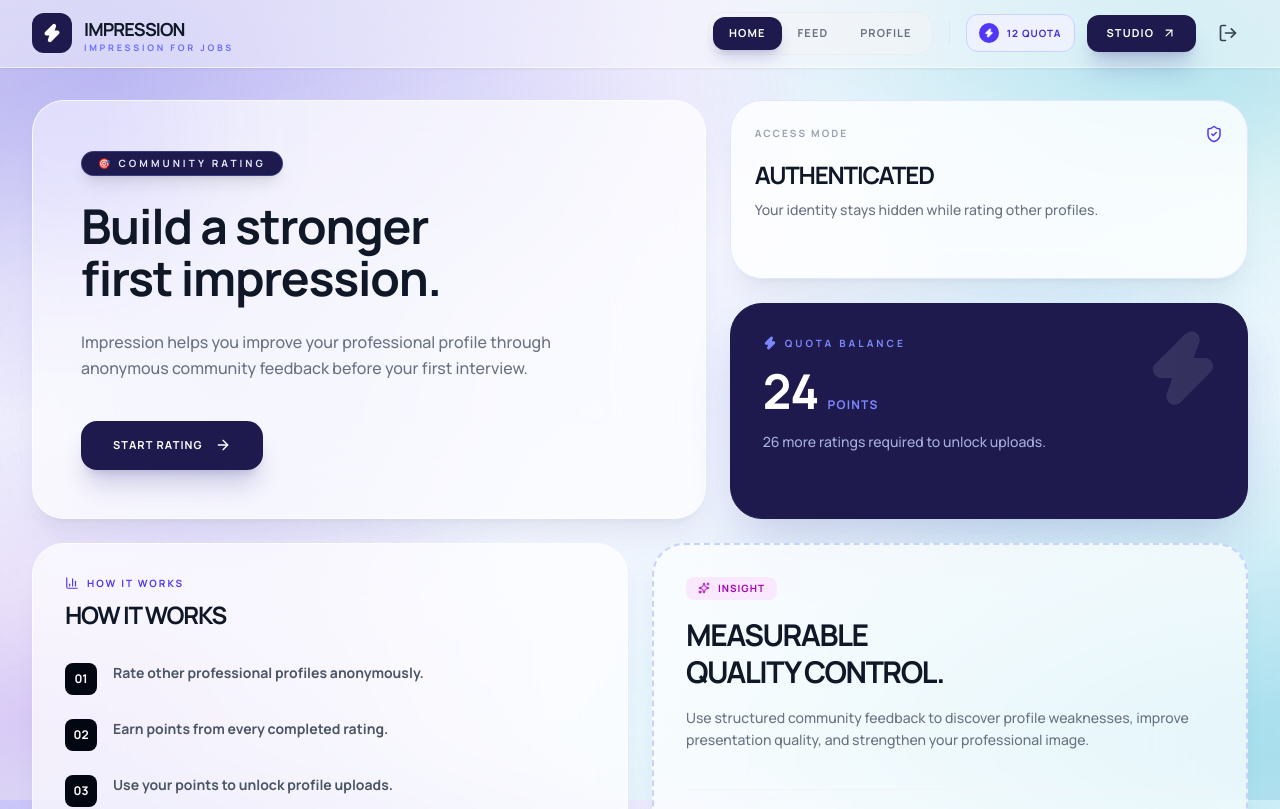
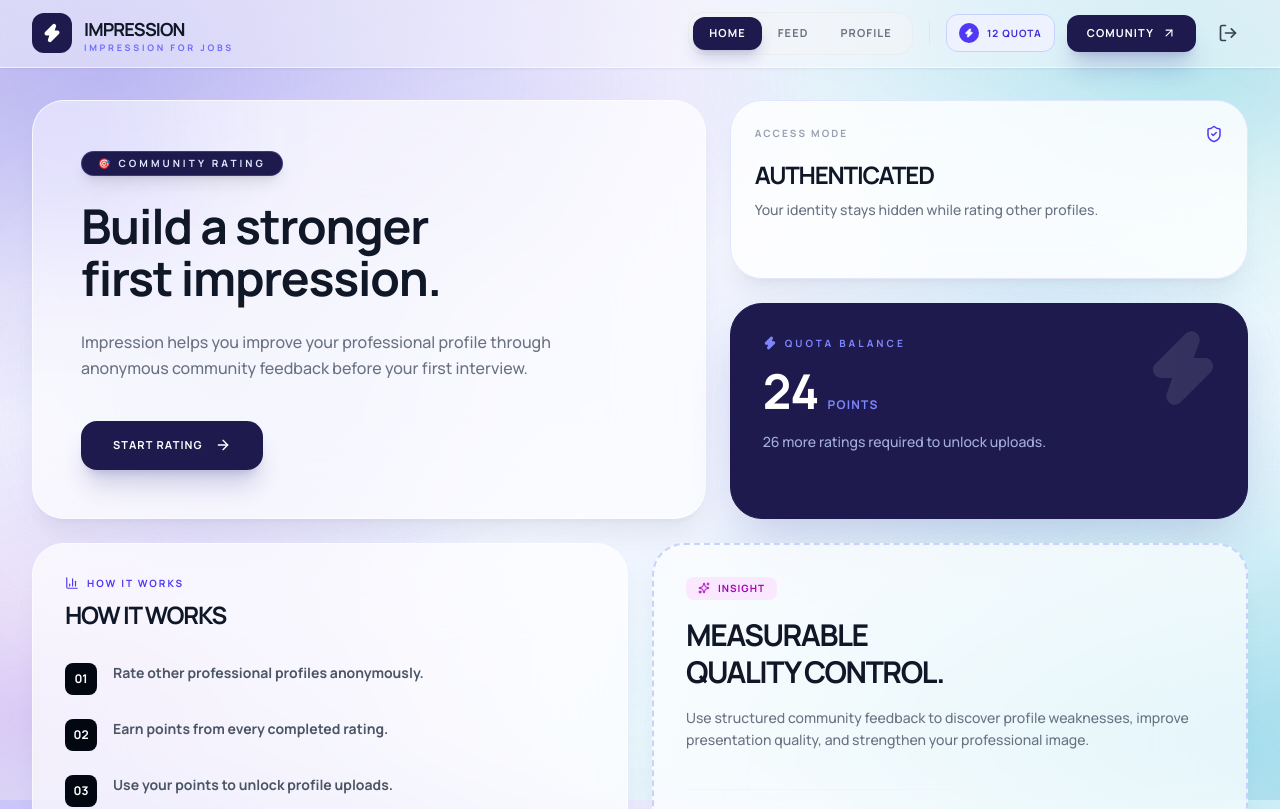
Before and after one commit to HCK94-FP-Impression/impression-client, a Next.js app in the folder src/: page / in a window 1280 px wide. Shown: the top 809 px of the page. Built offline with nearby package versions, Linux system fonts and the light colour scheme.

Commit message:
feat: add navigation to comunity

```diff
--- a/src/components/Navbar.tsx
+++ b/src/components/Navbar.tsx
@@ -88,12 +88,12 @@ export default function Navbar() {
                 </span>
               </div>
 
-              {/* Studio */}
+              {/* Comunity */}
               <Link
-                href="/studio"
+                href="/comunity"
                 className="flex items-center gap-2 rounded-xl bg-indigo-950 px-5 py-2.5 text-[11px] font-black uppercase tracking-widest text-white shadow-xl shadow-indigo-900/20 transition-all hover:-translate-y-0.5 hover:bg-indigo-900"
               >
-                Studio
+                Comunity
                 <ArrowUpRight size={14} />
               </Link>
 
```
Also changed, not shown: src/app/comunity/page.tsx (added).
